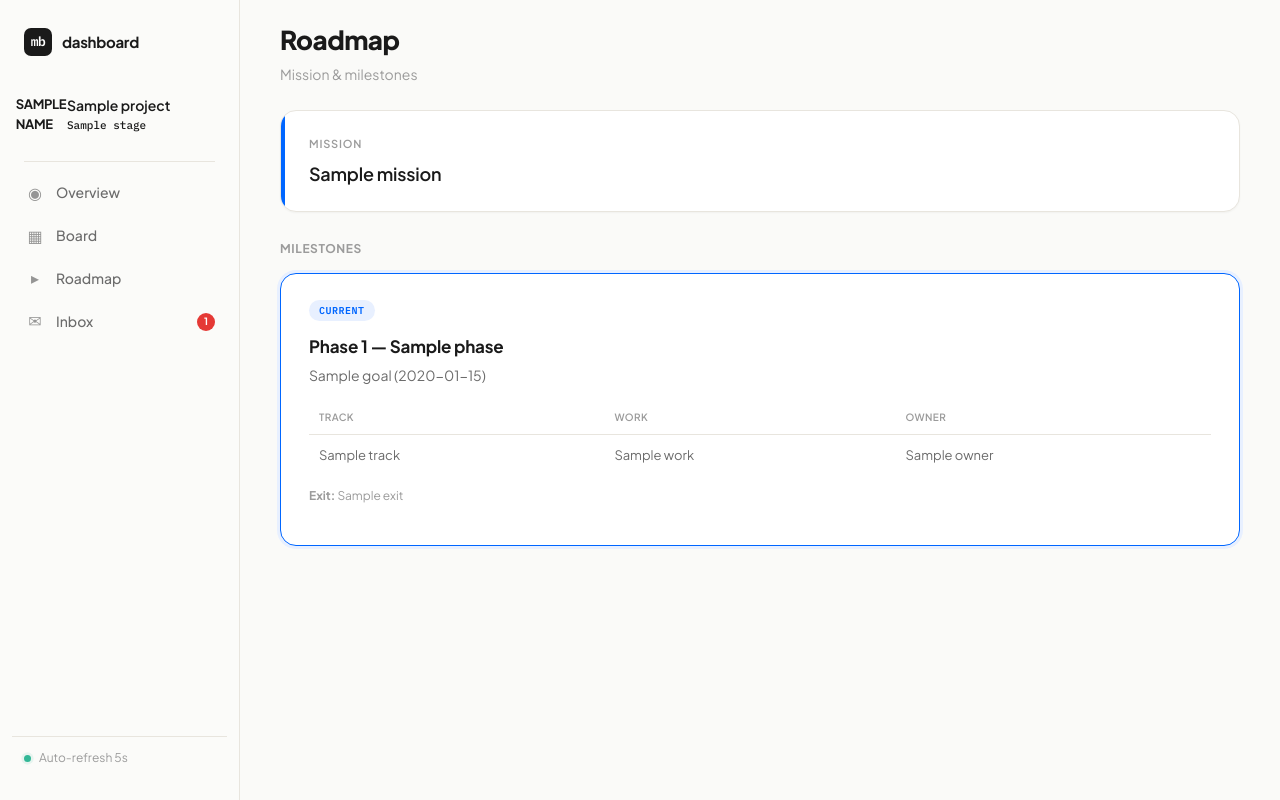
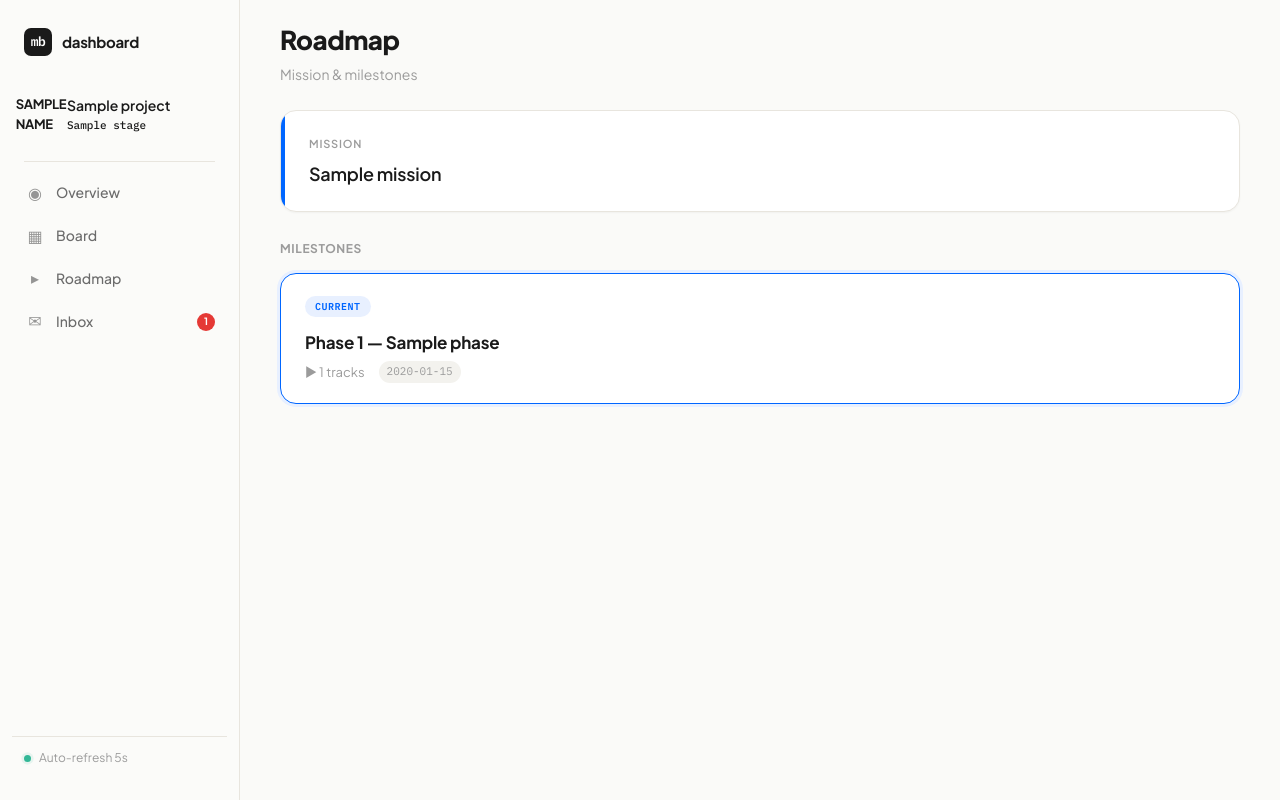
Before and after one commit to Yanick-mj/mb-framework, a FastAPI app: template scripts/dashboard/templates/roadmap.html in a window 1280 px wide. Run offline with FastAPI, Linux system fonts and the light colour scheme; the template is opened without the code that fills it: most values are stand-ins (such as "Sample title", 1, 10 or a date in 2020).

Commit message:
feat(dashboard): compact roadmap cards with click-to-open modal
Extract reusable modal_shell macro, used by both story and phase modals.
Roadmap cards now show compact summary (tracks count + timeframe) with
phase details in a server-rendered modal via hx-get, matching the kanban
board pattern.

Co-Authored-By: Claude Opus 4.6 (1M context) <noreply@anthropic.com>

```diff
--- a/scripts/dashboard/server.py
+++ b/scripts/dashboard/server.py
@@ -160,7 +160,20 @@ def partial_inbox_count(name: str):
 def partial_roadmap(request: Request, name: str):
     path = _get_project_path(name)
     return templates.TemplateResponse(request, "partials/roadmap_content.html", context={
+        "project": {"name": name},
         "roadmap": parsers.get_roadmap_data(path),
+    })
+
+
+@app.get("/partials/{name}/phase/{idx}", response_class=HTMLResponse)
+def partial_phase_modal(request: Request, name: str, idx: int):
+    path = _get_project_path(name)
+    data = parsers.get_roadmap_data(path)
+    phases = data.get("phases", [])
+    if idx < 0 or idx >= len(phases):
+        raise HTTPException(404, f"Phase {idx} not found")
+    return templates.TemplateResponse(request, "partials/phase_modal.html", context={
+        "phase": phases[idx],
     })
 
 
--- a/scripts/dashboard/static/style.css
+++ b/scripts/dashboard/static/style.css
@@ -688,17 +688,48 @@ main {
   background: var(--bg-card);
   border: 1px solid var(--border);
   border-radius: var(--radius-lg);
-  padding: 24px 28px;
+  padding: 20px 24px;
   margin-bottom: 12px;
   box-shadow: var(--shadow-sm);
   transition: all 0.15s;
+  cursor: pointer;
+}
+.milestone-card:hover {
+  box-shadow: var(--shadow-md);
+  transform: translateY(-2px);
+  border-color: var(--border-strong);
 }
 .milestone-card.current-ms {
   border-color: var(--accent);
   box-shadow: 0 0 0 3px var(--accent-light), var(--shadow-sm);
 }
+.milestone-card.current-ms:hover {
+  box-shadow: 0 0 0 3px var(--accent-light), var(--shadow-md);
+}
 .milestone-card.next-ms {
   opacity: 0.55;
+}
+.milestone-card.next-ms:hover {
+  opacity: 0.8;
+}
+.ms-summary {
+  display: flex;
+  align-items: center;
+  gap: 14px;
+  font-size: 13px;
+  color: var(--text-tertiary);
+}
+.ms-summary .ms-tracks-count {
+  display: flex;
+  align-items: center;
+  gap: 5px;
+}
+.ms-summary .ms-target {
+  font-family: var(--font-mono);
+  font-size: 11px;
+  background: var(--bg-inset);
+  padding: 2px 8px;
+  border-radius: var(--radius-full);
 }
 .milestone-tag {
   font-family: var(--font-mono);
@@ -720,9 +751,9 @@ main {
   margin-bottom: 6px;
 }
 .milestone-card > p {
-  font-size: 14px;
-  color: var(--text-secondary);
-  margin-bottom: 16px;
+  font-size: 13px;
+  color: var(--text-tertiary);
+  margin-top: 4px;
   line-height: 1.5;
 }
 .tracks-table {
--- a/scripts/dashboard/templates/partials/roadmap_content.html
+++ b/scripts/dashboard/templates/partials/roadmap_content.html
@@ -11,21 +11,16 @@
 {% if not loop.first %}
 <div class="ms-connector"><div class="vline"></div></div>
 {% endif %}
-<div class="milestone-card {{ 'current-ms' if phase.current else 'next-ms' }}">
+<div class="milestone-card {{ 'current-ms' if phase.current else 'next-ms' }}"
+     hx-get="/partials/{{ project.name }}/phase/{{ loop.index0 }}"
+     hx-target="#modal-container"
+     hx-swap="innerHTML">
   <div class="milestone-tag {{ 'curr' if phase.current else 'nxt' }}">{{ 'Current' if phase.current else 'Next' }}</div>
   <h3>Phase {{ phase.num }} — {{ phase.name }}</h3>
-  {% if phase.goal %}<p>{{ phase.goal }}{% if phase.timeframe %} ({{ phase.timeframe }}){% endif %}</p>{% endif %}
-  {% if phase.tracks %}
-  <table class="tracks-table">
-    <thead><tr><th>Track</th><th>Work</th><th>Owner</th></tr></thead>
-    <tbody>
-      {% for t in phase.tracks %}
-      <tr><td>{{ t.track }}</td><td>{{ t.work }}</td><td>{{ t.owner }}</td></tr>
-      {% endfor %}
-    </tbody>
-  </table>
-  {% endif %}
-  {% if phase.exit %}<p style="margin-top:12px;font-size:12px;color:var(--text-tertiary)"><strong>Exit:</strong> {{ phase.exit }}</p>{% endif %}
+  <div class="ms-summary">
+    <span class="ms-tracks-count">&#9654; {{ phase.tracks | length }} tracks</span>
+    {% if phase.timeframe %}<span class="ms-target">{{ phase.timeframe }}</span>{% endif %}
+  </div>
 </div>
 {% endfor %}
 
```
Also changed, not shown: scripts/dashboard/templates/partials/modal_shell.html (added, +16 -0 lines), scripts/dashboard/templates/partials/phase_modal.html (added, +30 -0 lines), scripts/dashboard/templates/partials/story_modal.html (+3 -13 lines).
